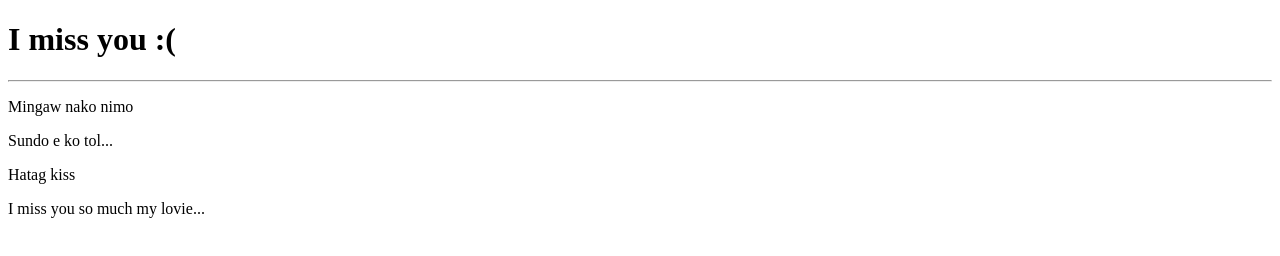
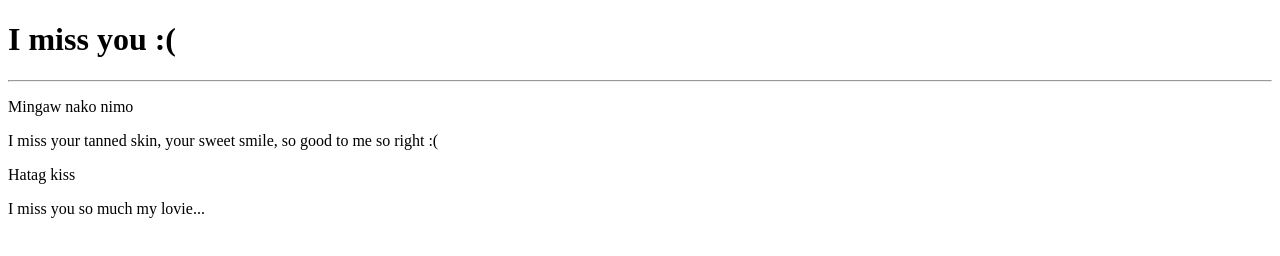
Before and after one commit to juliahismeee/website, a plain HTML site: page index.html in a window 1280 px wide. Drawn offline with Linux system fonts and the light colour scheme.

Commit message:
PUSH THE CODEEEEEEEE

```diff
--- a/index.html
+++ b/index.html
@@ -9,7 +9,7 @@
     <h1>I miss you :( </h1>
     <hr>
     <p>Mingaw nako nimo</p>
-    <p>Sundo e ko tol...</p>
+    <p>I miss your tanned skin, your sweet smile, so good to me so right :(</p>
     <p>Hatag kiss</p>
     <p>I miss you so much my lovie... </p>
 </body>
```
